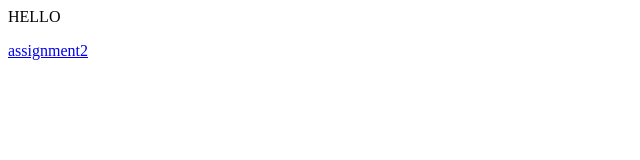
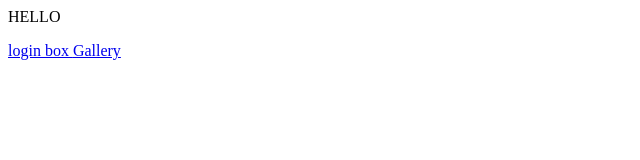
Before and after one commit to affan-01/Galleria, a plain HTML site: page index.html in a window 1280 px wide. Shown: the full height of the page, 0-640 px from the left. Drawn offline with Linux system fonts and the light colour scheme.

Commit message:
Update index.html

```diff
--- a/index.html
+++ b/index.html
@@ -1,6 +1,7 @@
 <html>
 <body>
 <p> HELLO  </p>
-<a href = "assignment2.html"> assignment2 </a>
+<a href = "assignment2.html"> login box </a>
+<a href = "gallery.html"> Gallery</a>
 <body>
 </html>
```
